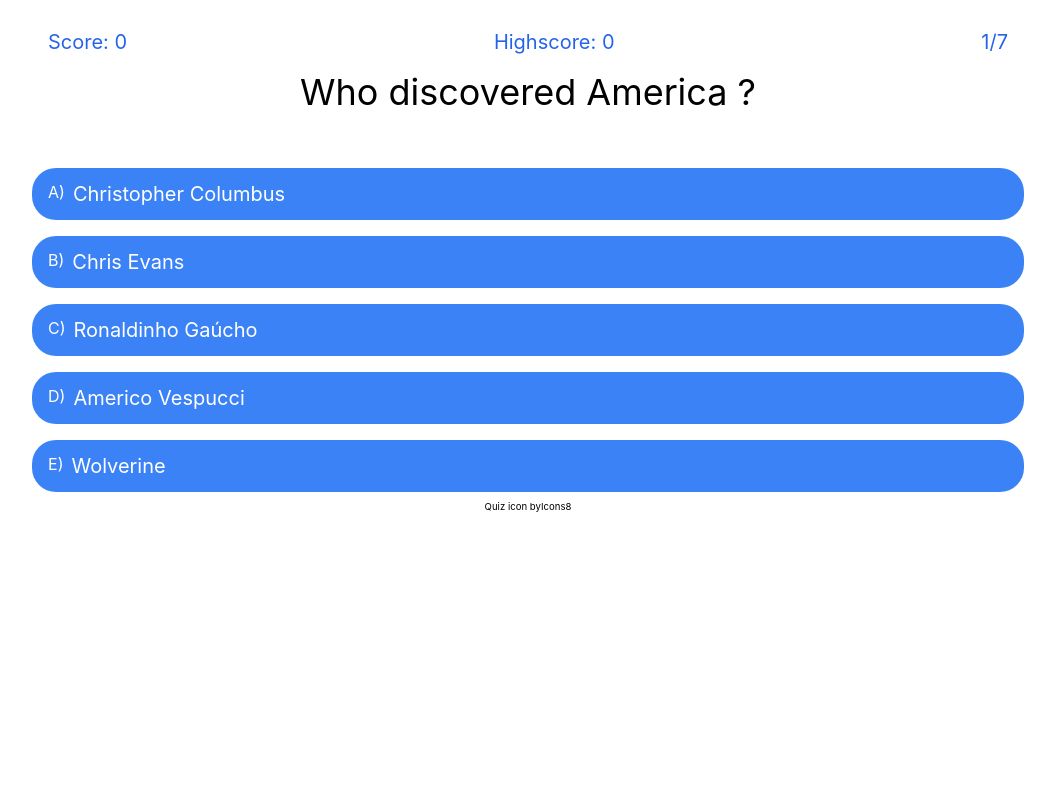
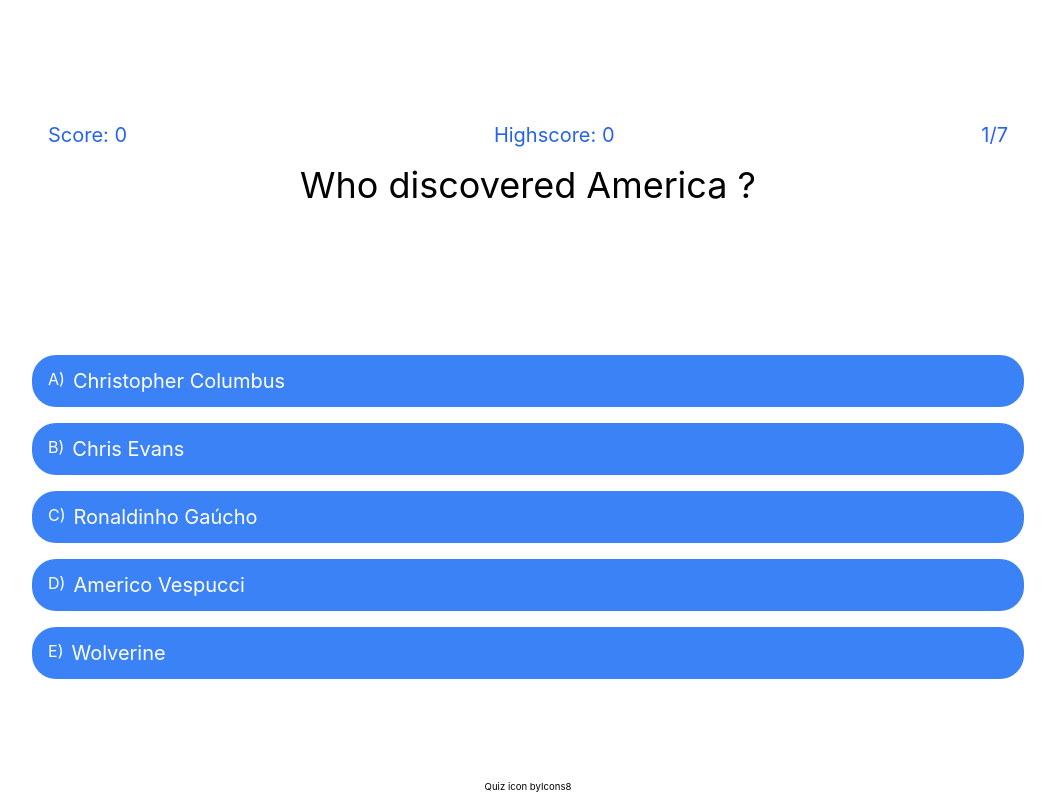
Before and after one commit to KeysiJones/Quiz, a React (Create React App) app: page / in a window 1280 px wide. Both pictures are taken after a click on the button "Start playing". Shown: the whole page, without its empty margins (112-1167 px from the left). Built offline with nearby package versions, Linux system fonts and the light colour scheme.

Commit message:
feat: centralizes the game in the user's screen for better user experience

```diff
--- a/src/App.js
+++ b/src/App.js
@@ -36,7 +36,7 @@ function App() {
   return isFirstRender ? (
     <PlayButton setIsFirstRender={setIsFirstRender} playAgain={playAgain} />
   ) : (
-    <div className="mt-3 text-center bg-white flex flex-col justify-center max-w-screen-lg mx-auto">
+    <div className="mt-3 h-96vh text-center bg-white flex flex-col justify-center max-w-screen-lg mx-auto">
       <Question
         actualQuestion={availableQuestions[0]}
         jumper={jumper}
--- a/src/components/question.tsx
+++ b/src/components/question.tsx
@@ -23,7 +23,7 @@ function Question({
   const [selectedOption, setSelectedOption] = useState(null);
 
   return (
-    <>
+    <main className="flex flex-col h-96vh justify-evenly">
       <div className="mb-8">
         <div
           className={`flex ${
@@ -54,6 +54,7 @@ function Question({
           {actualQuestion ? actualQuestion.question : "Game Over"}
         </p>
       </div>
+      <div className="flex flex-col">
       {actualQuestion ? (
         actualQuestion.options.map((option, index) => {
           return (
@@ -84,7 +85,8 @@ function Question({
           </button>
         </div>
       )}
-    </>
+      </div>
+    </main>
   );
 }
 
--- a/tailwind.config.js
+++ b/tailwind.config.js
@@ -2,10 +2,14 @@ module.exports = {
   purge: ["./src/**/*.{js,jsx,ts,tsx}", "./public/index.html"],
   darkMode: false, // or 'media' or 'class'
   theme: {
-    extend: {},
+    extend: {
+      spacing: {
+        '96vh': '96vh'
+      }
+    },
   },
   variants: {
-    extend: {},
+    extend: {}
   },
   plugins: [],
 };
```
